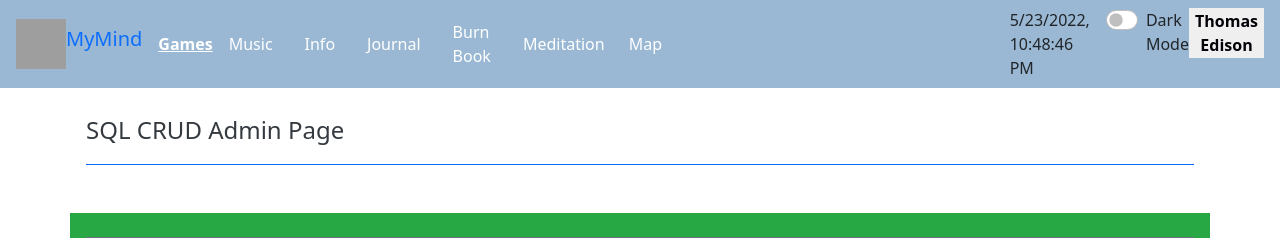
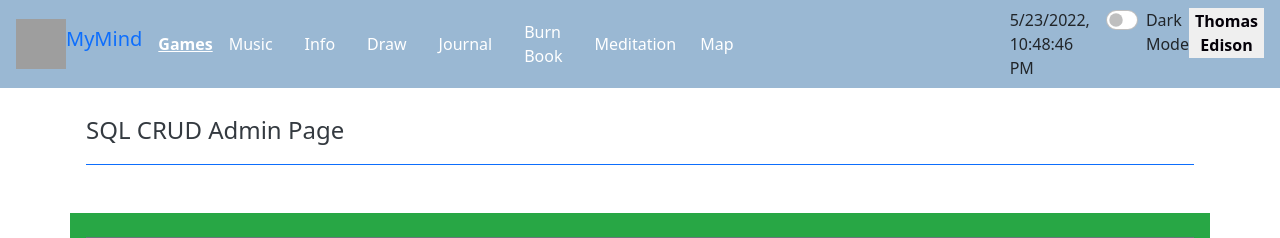
Before and after one commit to vaishavijay/pain.github.io, a Flask app: page /crud/ in a window 1280 px wide. Shown: the top 238 px of the page. Run offline with Flask 2, Linux system fonts and the light colour scheme; a user stored in the database is signed in; data comes from the database, SQL or seed files in the repository; some libraries are stand-ins or nearby versions; grey boxes are pictures that could not be loaded.

Commit message:
fix draw

```diff
--- a/main.py
+++ b/main.py
@@ -114,6 +114,7 @@ def gmap():
 def burnbook():
     return render_template("burnbook.html")
 
+
 @app.route('/draw')
 def draw():
     return render_template("draw.html")
--- a/templates/fragments/navbar.html
+++ b/templates/fragments/navbar.html
@@ -63,12 +63,6 @@
         background-color: #3e8e41;
     }
 
-    {#.dropdown-menu2:hover .menu-content {#}
-    {#    display: block;#}
-    {#}#}
-    {#.dropdown-menu2:hover .menu-btn {#}
-    {#    background-color: #3e8e41;#}
-    {#}#}
 </style>
 
 <nav class="navbar navbar-expand-lg text-navbar-dark-color bg-navbar-light-color">
@@ -87,17 +81,11 @@
                 <a class="nav-link" href="{{ url_for('game1') }}">Snake Game</a>
                 <a class="nav-link" href="{{ url_for('game2') }}">Flappy</a>
             </div>
-{# ! DO NOT DELETE BELOW COMMENTS #}
-{#        <div class="dropdown-menu2">#}
-{#                <a class="menu-btn">Notes</a>#}
-{#            <div class="menu-content">#}
-{#                <a class="nav-link" href="{{ url_for('notes.notes') }}">Journal</a>#}
-{#                <a class="nav-link" href="{{ url_for('burnbook') }}">Burn Book</a>#}
-                {#            </div>#}
-
         </div>
         <a class="nav-link" href="{{ url_for('music') }}">Music</a>
         <a class="nav-link" href="{{ url_for('api') }}">Info</a>
+        <a class="nav-link" href="{{ url_for('draw') }}">Draw</a>
+
 
 
         {#    THE BELOW TWO LINES ARE TEMPORARY UNTIL THE DROPDOWN WORKS#}
```
